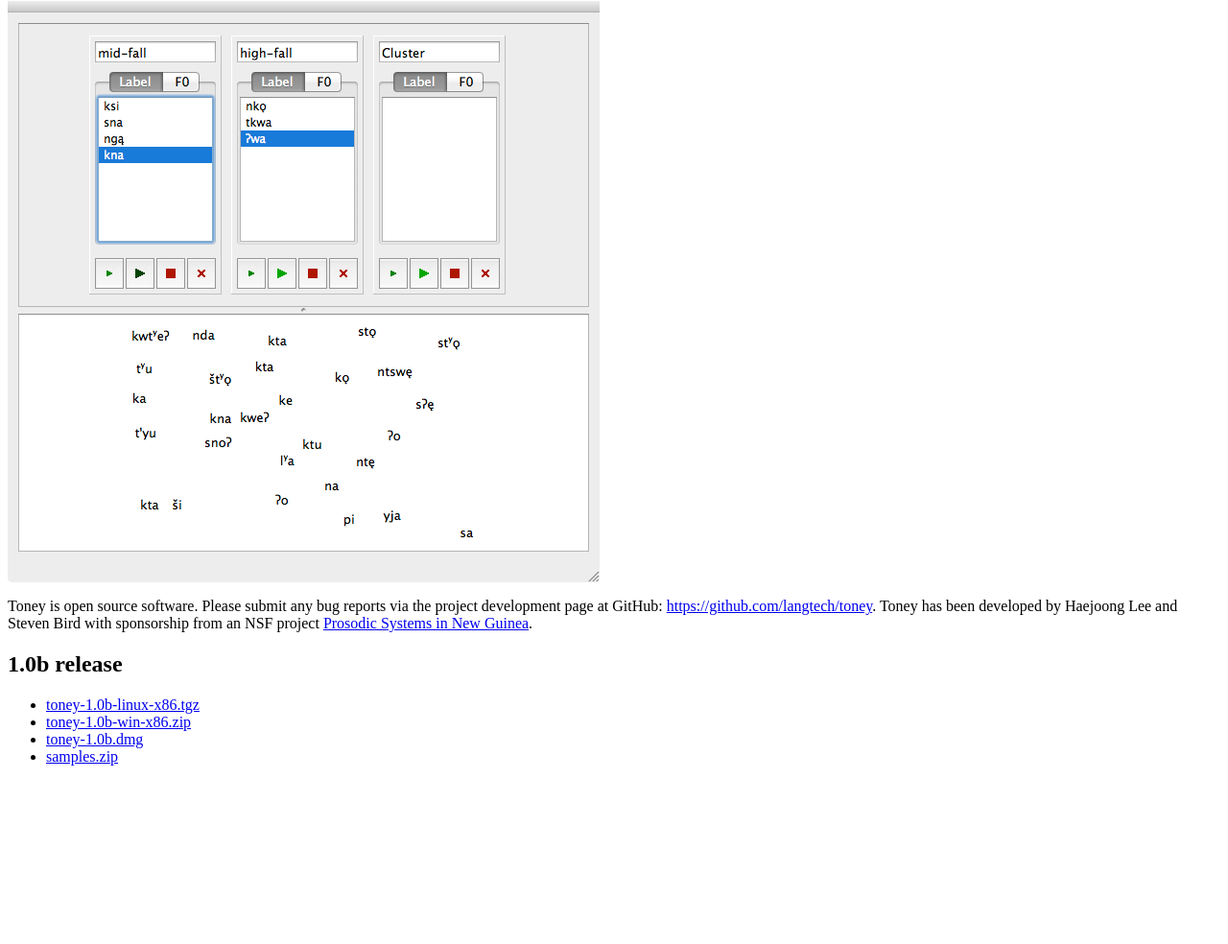
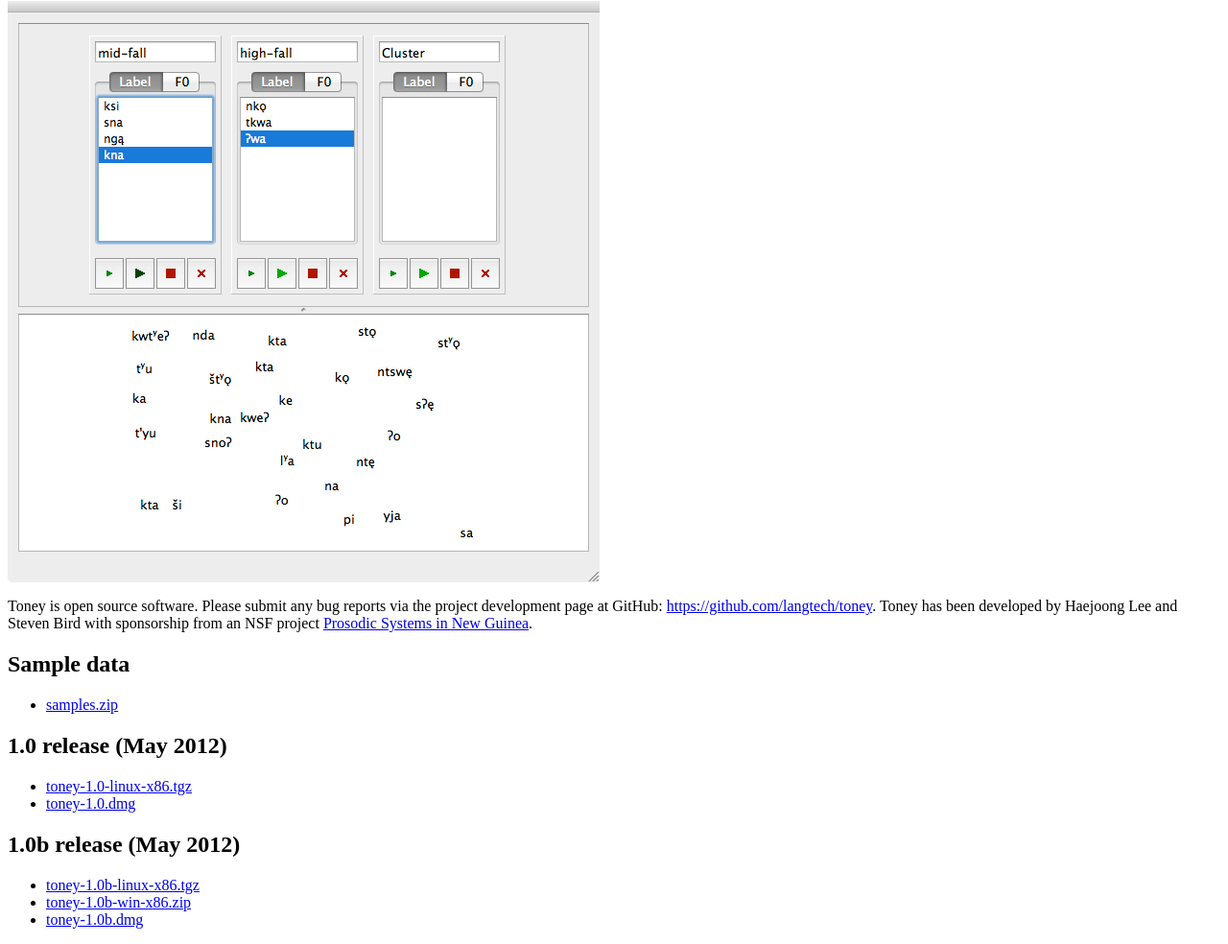
Before and after one commit to langtech/toney, a plain HTML site: page index.html in a window 1280 px wide. Shown: the part 192-1176 px from the top of the page at 96% size. Before the commit the page ends 1006 px from the top, so only its background shows below. Drawn offline with Linux system fonts and the light colour scheme.

Commit message:
added links to 1.0 releases

```diff
--- a/index.html
+++ b/index.html
@@ -29,13 +29,25 @@ Toney has been developed by Haejoong Lee and Steven Bird with sponsorship from a
 <a href="http://www.prosodicsystems.org/">Prosodic Systems in New Guinea</a>.
 </p>
 
-<h2>1.0b release</h2>
+<h2>Sample data</h2>
+
+<ul>
+<li><a href="samples.zip">samples.zip</a></li>
+</ul>
+
+<h2>1.0 release (May 2012)</h2>
+
+<ul>
+<li><a href="toney-1.0-linux-x86.tgz">toney-1.0-linux-x86.tgz</a></li>
+<li><a href="toney-1.0.dmg">toney-1.0.dmg</a></li>
+</ul>
+
+<h2>1.0b release (May 2012)</h2>
 
 <ul>
 <li><a href="toney-1.0b-linux-x86.tgz">toney-1.0b-linux-x86.tgz</a></li>
 <li><a href="toney-1.0b-win-x86.zip">toney-1.0b-win-x86.zip</a></li>
 <li><a href="toney-1.0b.dmg">toney-1.0b.dmg</a></li>
-<li><a href="samples.zip">samples.zip</a></li>
 </ul>
 
 </body>
```
